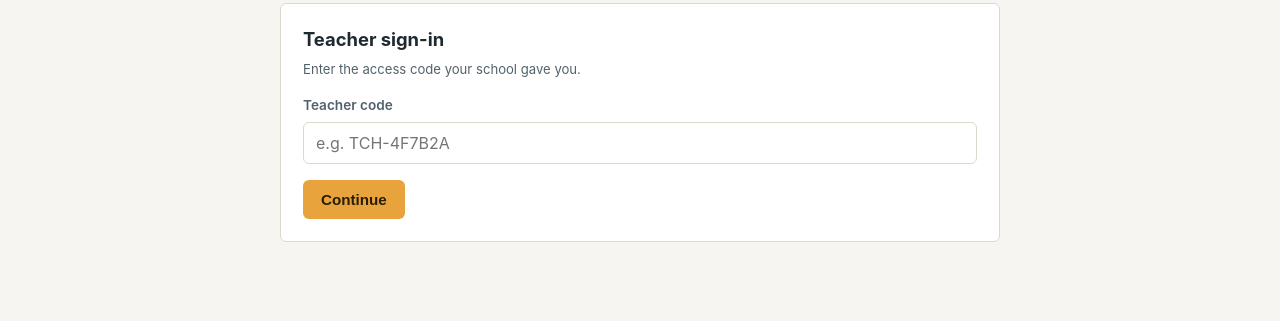
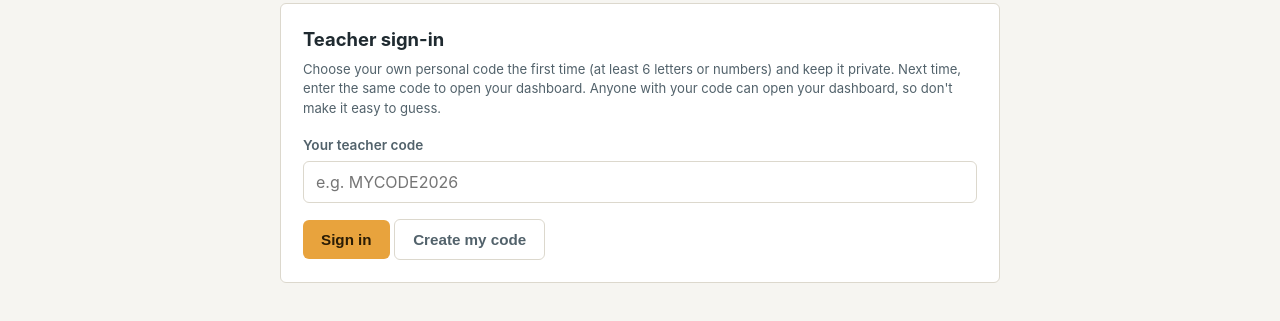
Before and after one commit to ASSP888/NSTS.E-ONLINE, a website: page public/teacher.html in a window 1280 px wide. Shown: the part 137-458 px from the top of the page. Drawn offline with Linux system fonts and the light colour scheme.

Commit message:
Update teacher.html

```diff
--- a/public/teacher.html
+++ b/public/teacher.html
@@ -17,12 +17,13 @@
 
     <div class="panel" id="loginPanel">
       <h2>Teacher sign-in</h2>
-      <p class="hint">Enter the access code your school gave you.</p>
+      <p class="hint">Choose your own personal code the first time (at least 6 letters or numbers) and keep it private. Next time, enter the same code to open your dashboard. Anyone with your code can open your dashboard, so don't make it easy to guess.</p>
       <div class="field">
-        <label for="teacherCodeInput">Teacher code</label>
-        <input type="text" id="teacherCodeInput" placeholder="e.g. TCH-4F7B2A" autocomplete="off">
+        <label for="teacherCodeInput">Your teacher code</label>
+        <input type="text" id="teacherCodeInput" placeholder="e.g. MYCODE2026" autocomplete="off">
       </div>
-      <button type="button" class="accent" id="loginBtn">Continue</button>
+      <button type="button" class="accent" id="loginBtn">Sign in</button>
+      <button type="button" class="ghost" id="registerBtn">Create my code</button>
       <div id="loginErr" class="error-msg" style="margin-top:14px;"></div>
     </div>
 
```
